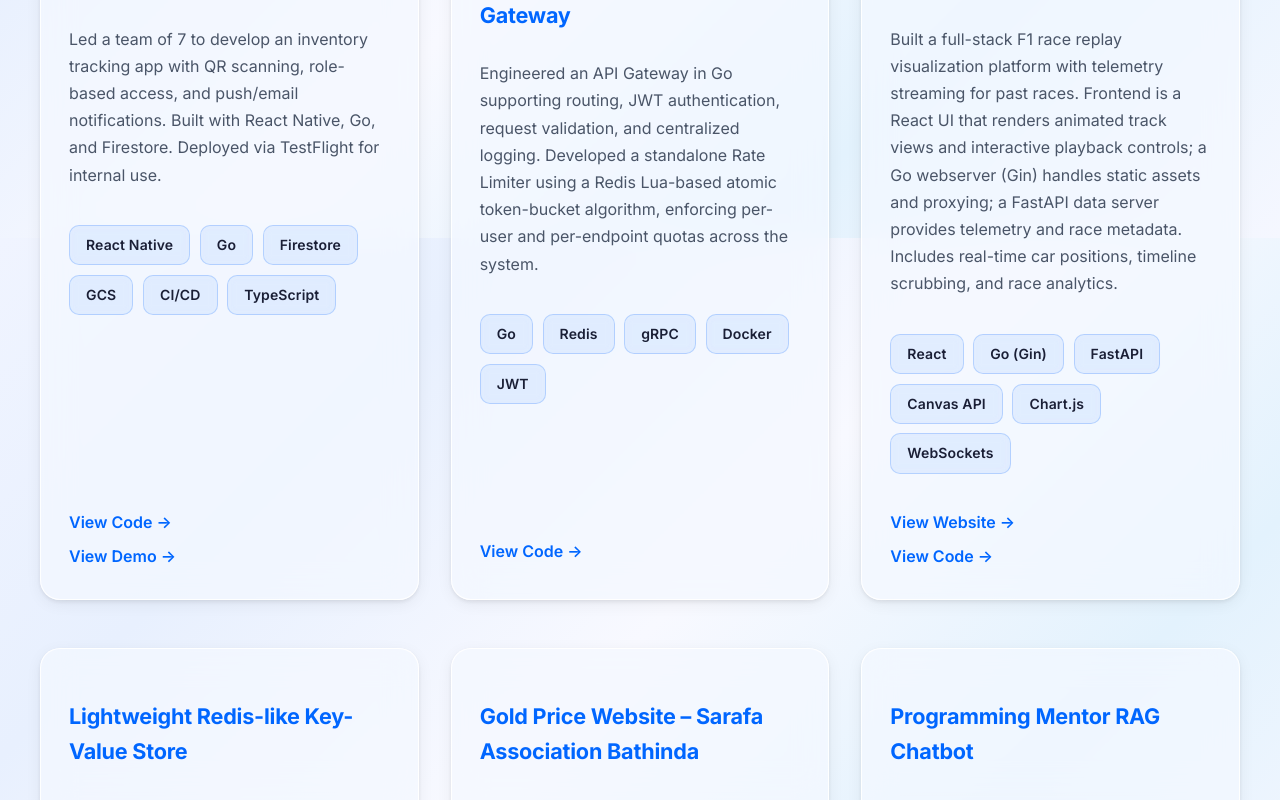
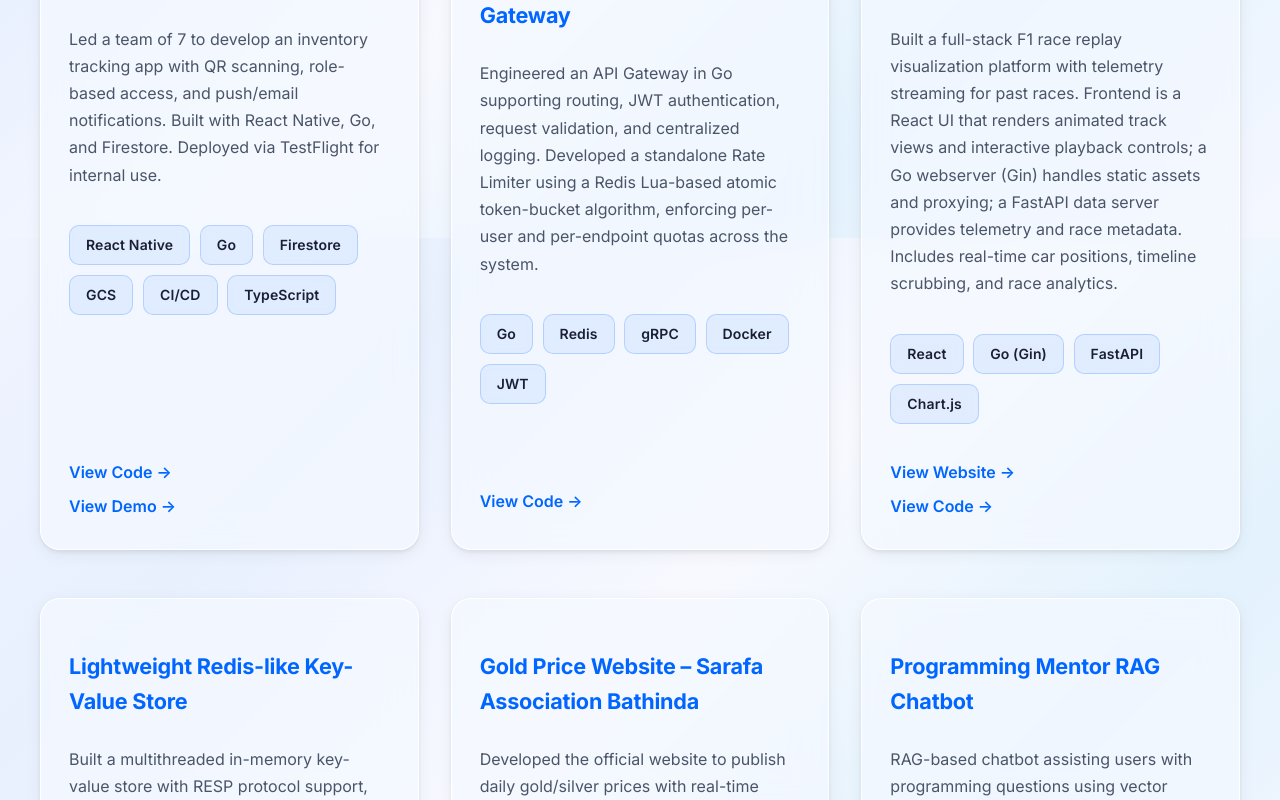
Before and after one commit to ekjyotshinh/portfolio, a React (Vite) app: page / in a window 1280 px wide. Shown: the part 2962-3762 px from the top of the page. Built offline with nearby package versions, Linux system fonts and the light colour scheme.

Commit message:
skill updates to projects

```diff
--- a/src/data/profileData.js
+++ b/src/data/profileData.js
@@ -52,7 +52,7 @@ export const projects = [
   {
     title: "F1 Race Visualization",
     description: "Built a full-stack F1 race replay visualization platform with telemetry streaming for past races. Frontend is a React UI that renders animated track views and interactive playback controls; a Go webserver (Gin) handles static assets and proxying; a FastAPI data server provides telemetry and race metadata. Includes real-time car positions, timeline scrubbing, and race analytics.",
-    tech: ["React", "Go (Gin)", "FastAPI", "Canvas API", "Chart.js", "WebSockets"],
+    tech: ["React", "Go (Gin)", "FastAPI", "Chart.js"],
     live: "https://ekjyotshinh.github.io/F1/",
     link: "https://github.com/ekjyotshinh/F1"
   },
```
